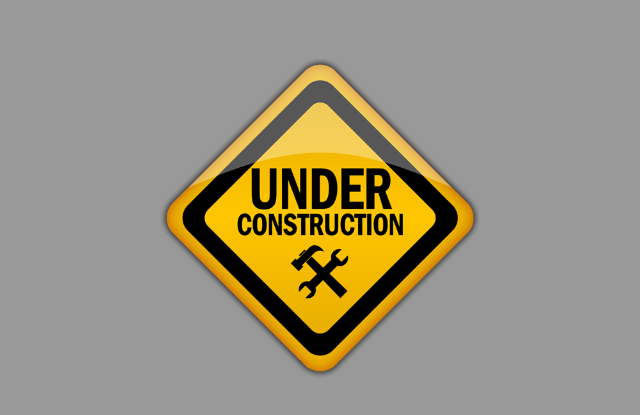
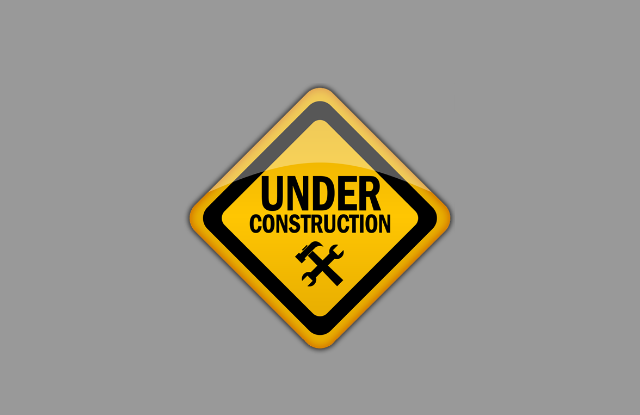
Before and after one commit to TianjiaSun/Not_available_app, a plain HTML site: page index.html in a window 1280 px wide. Shown: the part 181-596 px from the top of the page, without its empty margins (321-961 px from the left). Drawn offline with Linux system fonts and the light colour scheme.

Commit message:
reduce size

```diff
--- a/main.css
+++ b/main.css
@@ -3,8 +3,8 @@ body {
 }
 .center {
   position: absolute;
-  left: calc(50vw - 20vh);
-  top: 30vh;
-  width: 40vh;
-  height: 40vh;
+  left: calc(50vw - 17vh);
+  top: 33vh;
+  width: 34vh;
+  height: 34vh;
 }
```
